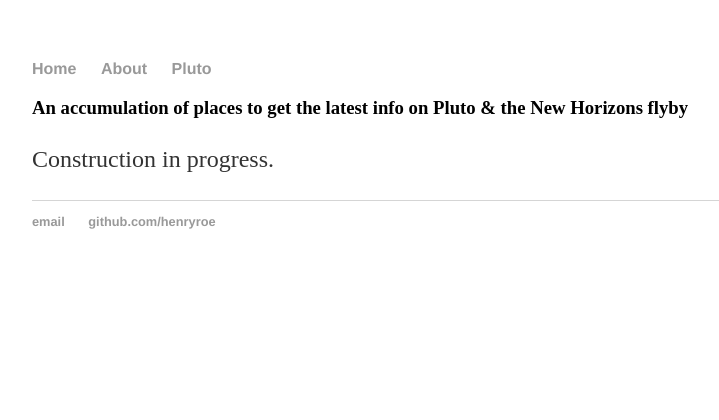
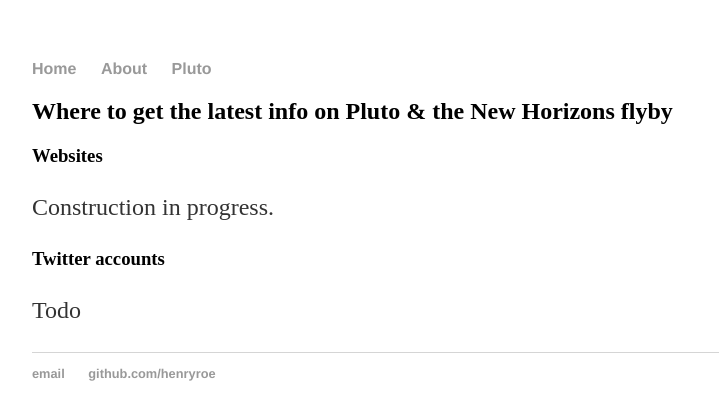
Before and after one commit to henryroe/henryroe.github.io, a Jekyll site: the page built from pluto/index.html, in a window 1280 px wide. Shown: the top 420 px of the page, without its empty margins (160-879 px from the left). Built offline with Jekyll 4.4.1, drawn with Linux system fonts in a browser that asks for light colours.

Commit message:
Update index.html

```diff
--- a/pluto/index.html
+++ b/pluto/index.html
@@ -3,6 +3,9 @@ layout: default
 title: Pluto
 ---
 <div class="blurb">
-	<h3>An accumulation of places to get the latest info on Pluto & the New Horizons flyby</h3>
+	<h2>Where to get the latest info on Pluto & the New Horizons flyby</h2>
+	<h3>Websites</h3>
 	<p>Construction in progress.</p>
+	<h3>Twitter accounts</h3>
+	<p>Todo</p>
 </div><!-- /.blurb -->
```
